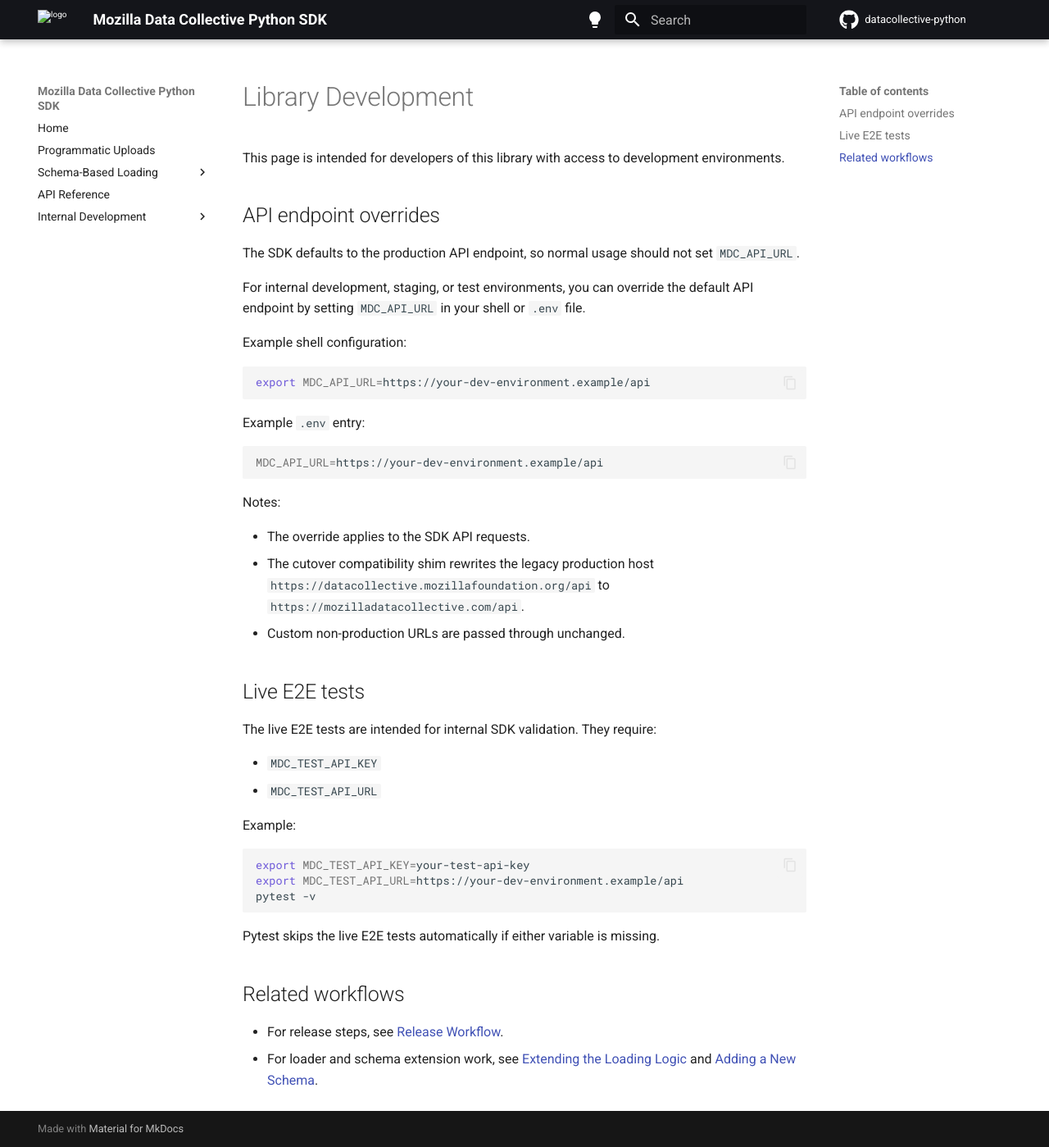
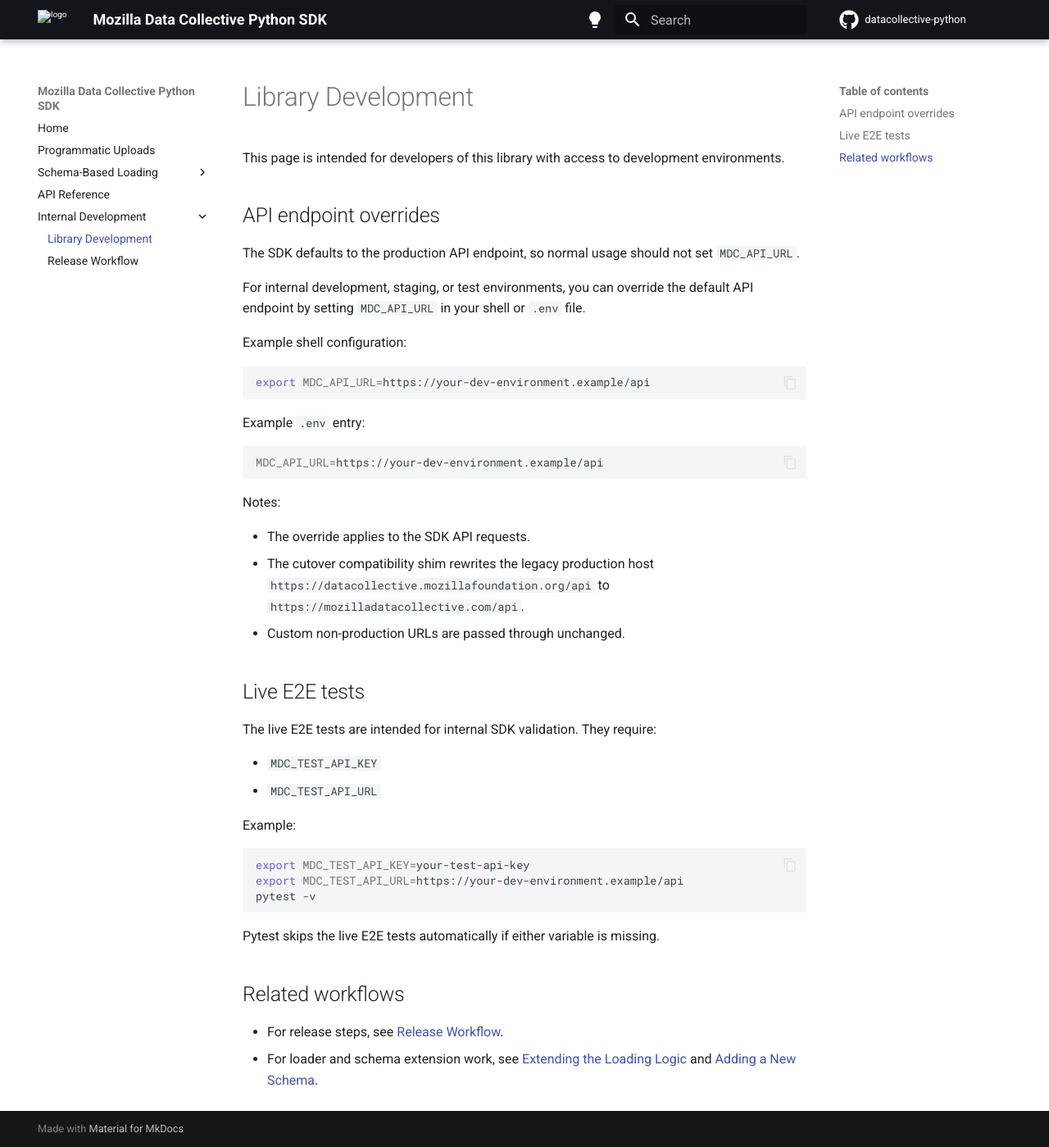
Before and after one commit to Mozilla-Data-Collective/datacollective-python, an MkDocs documentation site: the page built from docs/library_development.md, in a window 1280 px wide and 1399 px high. Shown: the whole window at 82% size. Built offline with MkDocs 1.6.1 and Material for MkDocs 9.7.7, drawn with Linux system fonts in a browser that asks for light colours; comment, search, counter and statistics services are not loaded.

Commit message:
Fix ref doc link

```diff
--- a/mkdocs.yml
+++ b/mkdocs.yml
@@ -14,7 +14,7 @@
       - TTS: loaders/tts.md
   - API Reference: api.md
   - Internal Development:
-    - Library Development: internal_development.md
+    - Library Development: library_development.md
     - Release Workflow: release.md
 
 theme:
```
Also changed, not shown: docs/index.md (+1 -1 lines).
